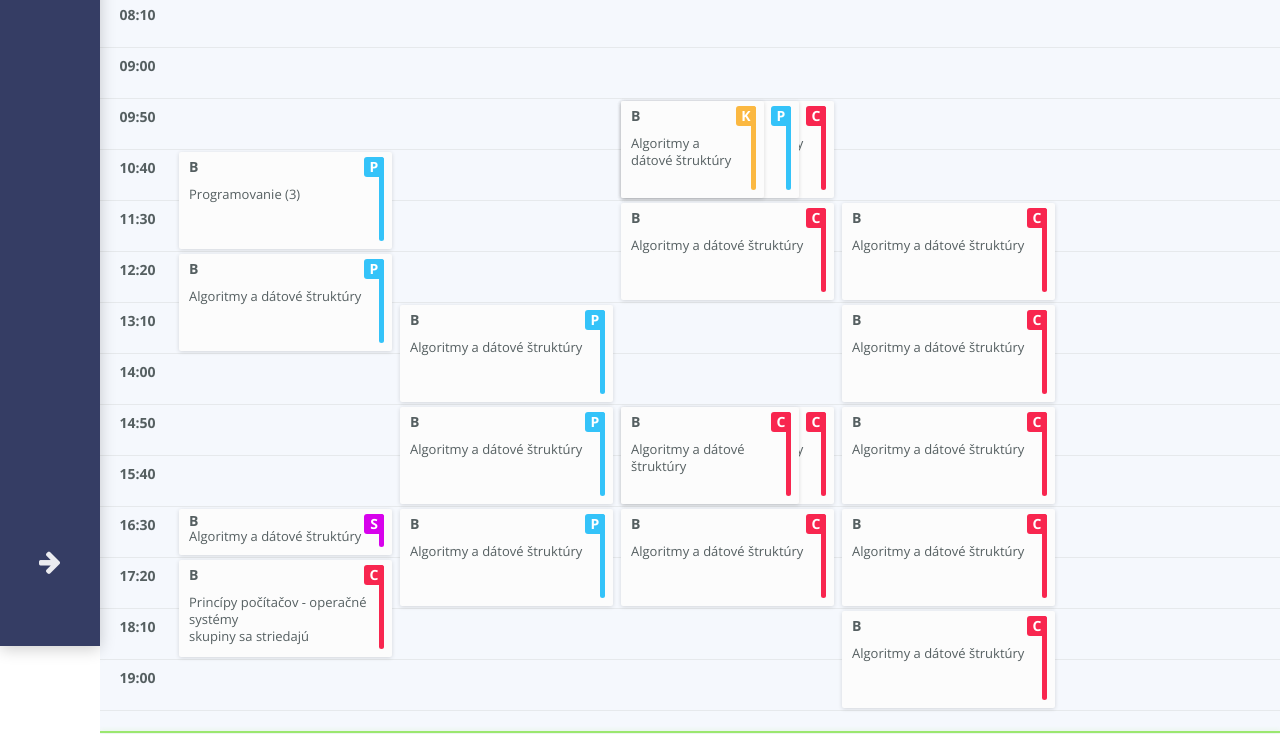
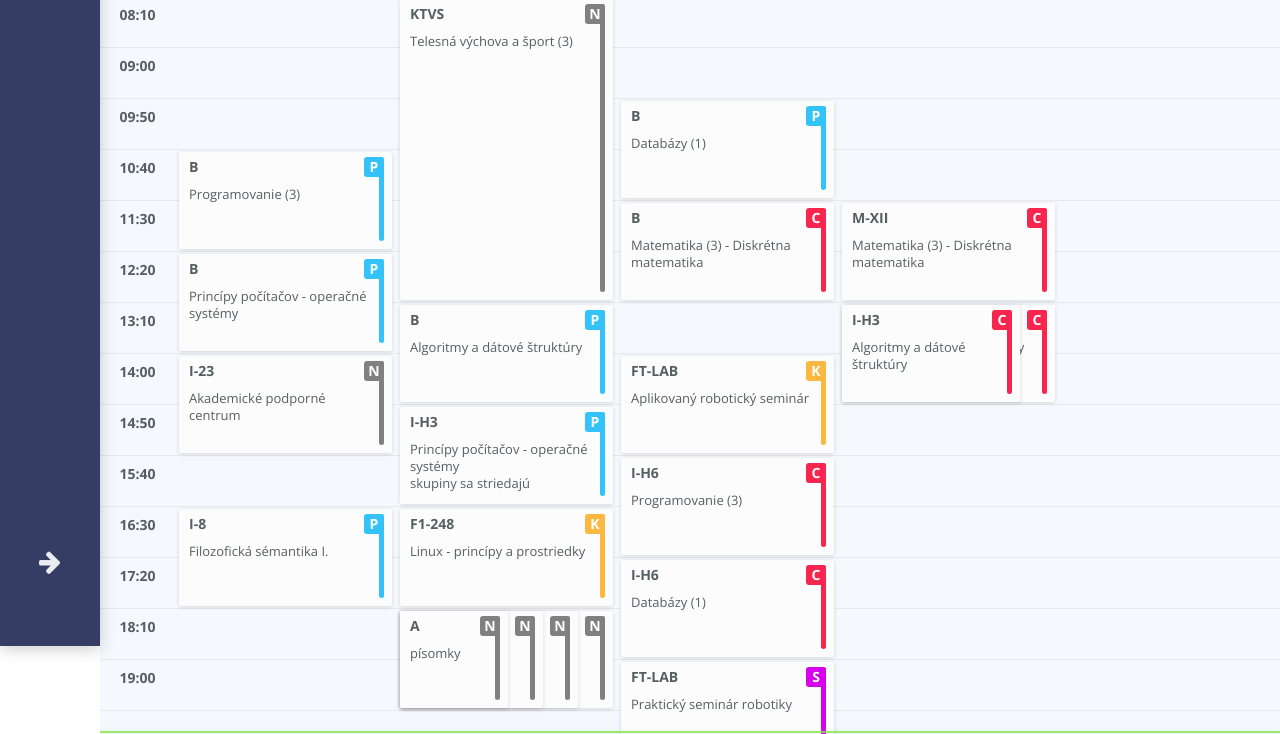
Before and after one commit to timoransky/candle, a website: page index.html in a window 1280 px wide. Shown: the part 154-888 px from the top of the page. Drawn offline with nearby package versions, Linux system fonts and the light colour scheme.

Commit message:
Final touches

```diff
--- a/assets/_src/sass/_colors.scss
+++ b/assets/_src/sass/_colors.scss
@@ -13,7 +13,10 @@ $text: #555f61;
     background-color: #fbb841;
 }
 %purple {
-    background-color: #d702ec;;
+    background-color: #d702ec;
+}
+%grey {
+    background-color: grey;
 }
 @mixin set-color($color) {
     @extend %#{$color};
--- a/assets/_src/sass/style.scss
+++ b/assets/_src/sass/style.scss
@@ -224,6 +224,10 @@ body {
 		color: white;
 		margin-bottom: 30px;
 
+		&:last-of-type {
+			margin-bottom: 0;
+		}
+
 		&_title {
 			font-size: 18px;
 			font-weight: 400;
@@ -265,6 +269,7 @@ body {
 
 				&::placeholder {
 					font-weight: 300;
+					color: #ebebeb;
 				}
 
 				@media screen and (max-width: 996px) {
@@ -342,12 +347,16 @@ body {
 	}
 
 	&__header_name {
-		font-size: 2em;
-		font-weight: 100;
 		color: #36434a;
 		display: block;
 		height: 100%;
 		padding-top: 40px;
+
+		h1 {
+			font-size: 2em;
+			font-weight: 100;
+			margin: 0;
+		}
 
 		@media screen and (max-width: 996px) {
 			padding: 0;
@@ -402,6 +411,7 @@ body {
 			display: flex;
 			justify-content: space-between;
 			align-items: center;
+			max-width: 500px;
 		}
 
 		i {
@@ -636,7 +646,7 @@ body {
 			line-height: 19px;
 		}
 
-		$list: red blue orange purple;
+		$list: red blue orange purple grey;
 
 		@each $color in $list {
 			&--color-#{$color} {
@@ -656,6 +666,9 @@ body {
 					}
 					@if $color == purple {
 						content: "S"
+					}
+					@if $color == grey {
+						content: "N"
 					}
 					@include set-color(#{$color});
 				}
--- a/assets/js/main.js
+++ b/assets/js/main.js
@@ -8,12 +8,16 @@ $( document ).ready(function() {
 		});
 
 		$('.timetable').scroll(function() {
-			console.log($('.timetable').scrollLeft());
 			$('.timetable__days').css('left', $('.timetable').scrollLeft() * -1);
 		});
 	} else {
 		$('#timetable__days').stick_in_parent();
 	}
+
+	$('.sidebar__element .fa-bars').on('click', function() {
+		$('#overlay').fadeToggle();
+		$('.sidebar__container').toggleClass('sidebar__container--expanded');
+	});
 
 	$('.sidebar__element .fa-arrow-right').on('click', function() {
 		$('#overlay').fadeIn();
@@ -21,11 +25,6 @@ $( document ).ready(function() {
 		$('.sidebar__element .fa-arrow-right').fadeOut("slow", function() {
 			$('.sidebar__element .fa-arrow-left').fadeIn();
 		});
-	});
-
-	$('.sidebar__element .fa-bars').on('click', function() {
-		$('#overlay').fadeToggle();
-		$('.sidebar__container').toggleClass('sidebar__container--expanded');
 	});
 
 	$('#sidebar__close, .sidebar__element .fa-arrow-left').on('click', function() {
@@ -41,12 +40,10 @@ $( document ).ready(function() {
 		if (numberOfLectures > 1) {
 			$(this).children().each(function (index) {
 				$(this).addClass('lecture_container__lecture--absolute');
-				console.log($(this).outerWidth() / numberOfLectures);
 				$(this).css('right', 4 + (35 * index));
 			});
 		}
 	});
-
 
 	setTimeIndicator();
 
@@ -64,8 +61,6 @@ function setTimeIndicator() {
 	} else {
 		$('.timetable__current_time').css('top', 0);
 	}
-
-
 }
 
 function getMinutes() {
--- a/index.html
+++ b/index.html
@@ -3,8 +3,8 @@
 
 <head>
     <meta charset="utf-8">
-    <meta http-equiv="X-UA-Compatible" content="IE=edge,chrome=1">
-    <title></title>
+    <meta http-equiv="X-UA-Compatible" content="IE=edge">
+    <title>Candle</title>
     <meta name="description" content="">
     <meta name="viewport" content="width=device-width, initial-scale=1">
 
@@ -32,57 +32,57 @@
             </div>
             <div class="sidebar__container">
                 <button class="sidebar__close" id="sidebar__close"><i class="fa fa-times" aria-hidden="true"></i></button>
-                <div class="sidebar__block">
-                    <h3 class="sidebar__block_title">Predmety a hodiny</h3>
+                <section class="sidebar__block">
+                    <h2 class="sidebar__block_title">Predmety a hodiny</h2>
                     <div class="sidebar__block_input">
                         <input type="text" placeholder="(názov/kód predmetu, učiteľ, miestnosť)">
                         <button>Hľadaj</button>
                     </div>
-                </div>
-                <div class="sidebar__block">
-                    <h3 class="sidebar__block_title">Rozvrhy pre učiteľov</h3>
+                </section>
+                <section class="sidebar__block">
+                    <h2 class="sidebar__block_title">Rozvrhy pre učiteľov</h2>
                     <div class="sidebar__block_input">
                         <input type="text" placeholder="(meno a/alebo priezvisko učiteľa)">
                         <button>Hľadaj</button>
                     </div>
-                </div>
-                <div class="sidebar__block">
-                    <h3 class="sidebar__block_title">Rozvrhy pre miestnosti</h3>
+                </section>
+                <section class="sidebar__block">
+                    <h2 class="sidebar__block_title">Rozvrhy pre miestnosti</h2>
                     <div class="sidebar__block_input">
                         <input type="text" placeholder="(názov miestnosti)">
                         <button>Hľadaj</button>
                     </div>
-                </div>
-                <div class="sidebar__block">
-                    <h3 class="sidebar__block_title">Rozvrhy pre krúžky</h3>
+                </section>
+                <section class="sidebar__block">
+                    <h2 class="sidebar__block_title">Rozvrhy pre krúžky</h2>
                     <div class="sidebar__block_input">
                         <input type="text" placeholder="(názov krúžku)">
                         <button>Hľadaj</button>
                     </div>
-                </div>
-                <div class="sidebar__block">
-                    <h3 class="sidebar__block_title">Nástroje</h3>
+                </section>
+                <section class="sidebar__block">
+                    <h2 class="sidebar__block_title">Nástroje</h2>
                     <div class="sidebar__block_input">
                         <ul>
-                            <li>Vyhľadávanie voľných miestností</li>
-                            <li>Vyhľadávanie hodín podľa času</li>
-                            <li>Aktuálne prebiehajúca výučba</li>
-                            <li>Aktuálne voľné miestnosti</li>
+                            <li><a href="#">Vyhľadávanie voľných miestností</a></li>
+                            <li><a href="#">Vyhľadávanie hodín podľa času</a></li>
+                            <li><a href="#">Aktuálne prebiehajúca výučba</a></li>
+                            <li><a href="#">Aktuálne voľné miestnosti</a></li>
                         </ul>
                     </div>
-                </div>
+                </section>
             </div>
         </div>
         <div class="content">
             <div class="content__header">
                 <div class="content__header_name">
-                    <p>Rozvrh kruzku 2AIN2</p>
+                    <h1>Rozvrh krúžku 2AIN2</h1>
                 </div>
                 <div class="content__header_controls">
                     <div class="content__header_user_row">
                         <a href="">Prihlásenie<i class="fa fa-user-circle-o" aria-hidden="true"></i></a>
                     </div>
-                    <div class="content__header_controls_row">
+                    <nav class="content__header_controls_row">
                         <i class="fa fa-share-alt" aria-hidden="true"></i>
                         <i class="fa fa-floppy-o" aria-hidden="true"></i>
                         <i class="fa fa-pencil" aria-hidden="true"></i>
@@ -91,7 +91,7 @@
                         <i class="fa fa-sign-in" aria-hidden="true"></i>
                         <i class="fa fa-sign-out" aria-hidden="true"></i>
                         <i class="fa fa-trash" aria-hidden="true"></i>
-                    </div>
+                    </nav>
                 </div>
             </div>
             <div class="content__timetable">
@@ -130,27 +130,27 @@
                         <div class="lecture_container lecture_container lecture_container--size-2">
                             <div class="lecture_container__lecture lecture_container__lecture--color-blue">
                                 <p class="lecture_container__lecture_room">B</p>
-                                <p class="lecture_container__lecture_name">Algoritmy a dátové štruktúry</p>
+                                <p class="lecture_container__lecture_name">Princípy počítačov - operačné systémy</p>
                             </div>
                         </div>
-                        <div class="lecture_container lecture_container--offset-3 lecture_container--size-1 lecture_container--color-purple">
-                            <div class="lecture_container__lecture lecture_container__lecture--color-purple">
-                                <p class="lecture_container__lecture_room">B</p>
-                                <p class="lecture_container__lecture_name">Algoritmy a dátové štruktúry</p>
+                        <div class="lecture_container lecture_container--size-2">
+                            <div class="lecture_container__lecture lecture_container__lecture--color-grey">
+                                <p class="lecture_container__lecture_room">I-23</p>
+                                <p class="lecture_container__lecture_name">Akademické podporné centrum</p>
                             </div>
                         </div>
-                        <div class="lecture_container lecture_container lecture_container--size-2">
-                            <div class="lecture_container__lecture lecture_container__lecture--color-red">
-                                <p class="lecture_container__lecture_room">B</p>
-                                <p class="lecture_container__lecture_name">Princípy počítačov - operačné systémy <br>skupiny sa striedajú</p>
+                        <div class="lecture_container lecture_container--offset-1 lecture_container lecture_container--size-2">
+                            <div class="lecture_container__lecture lecture_container__lecture--color-blue">
+                                <p class="lecture_container__lecture_room">I-8</p>
+                                <p class="lecture_container__lecture_name">Filozofická sémantika I.</p>
                             </div>
                         </div>
                     </div>
                     <div class="timetable__collum">
-                        <div class="lecture_container lecture_container--offset-6 lecture_container--size-2">
-                            <div class="lecture_container__lecture lecture_container__lecture--color-blue">
-                                <p class="lecture_container__lecture_room">B</p>
-                                <p class="lecture_container__lecture_name">Algoritmy a dátové štruktúry</p>
+                        <div class="lecture_container lecture_container--size-6">
+                            <div class="lecture_container__lecture lecture_container__lecture--color-grey">
+                                <p class="lecture_container__lecture_room">KTVS</p>
+                                <p class="lecture_container__lecture_name">Telesná výchova a šport (3)</p>
                             </div>
                         </div>
                         <div class="lecture_container lecture_container--size-2">
@@ -161,77 +161,87 @@
                         </div>
                         <div class="lecture_container lecture_container--size-2">
                             <div class="lecture_container__lecture lecture_container__lecture--color-blue">
+                                <p class="lecture_container__lecture_room">I-H3</p>
+                                <p class="lecture_container__lecture_name">Princípy počítačov - operačné systémy <br>skupiny sa striedajú</p>
+                            </div>
+                        </div>
+                        <div class="lecture_container lecture_container--size-2">
+                            <div class="lecture_container__lecture lecture_container__lecture--color-orange">
+                                <p class="lecture_container__lecture_room">F1-248</p>
+                                <p class="lecture_container__lecture_name">Linux - princípy a prostriedky</p>
+                            </div>
+                        </div>
+                        <div class="lecture_container lecture_container--size-2">
+                            <div class="lecture_container__lecture lecture_container__lecture--color-grey">
+                                <p class="lecture_container__lecture_room">F1</p>
+                                <p class="lecture_container__lecture_name">písomky</p>
+                            </div>
+                            <div class="lecture_container__lecture lecture_container__lecture--color-grey">
+                                <p class="lecture_container__lecture_room">F2</p>
+                                <p class="lecture_container__lecture_name">písomky</p>
+                            </div>
+                            <div class="lecture_container__lecture lecture_container__lecture--color-grey">
                                 <p class="lecture_container__lecture_room">B</p>
-                                <p class="lecture_container__lecture_name">Algoritmy a dátové štruktúry</p>
+                                <p class="lecture_container__lecture_name">písomky</p>
+                            </div>
+                            <div class="lecture_container__lecture lecture_container__lecture--color-grey">
+                                <p class="lecture_container__lecture_room">A</p>
+                                <p class="lecture_container__lecture_name">písomky</p>
                             </div>
                         </div>
                     </div>
                     <div class="timetable__collum">
                         <div class="lecture_container lecture_container--offset-2 lecture_container--size-2">
-                            <div class="lecture_container__lecture lecture_container__lecture--color-red">
-                                <p class="lecture_container__lecture_room">B</p>
-                                <p class="lecture_container__lecture_name">Algoritmy a dátové štruktúry</p>
-                            </div>
                             <div class="lecture_container__lecture lecture_container__lecture--color-blue">
                                 <p class="lecture_container__lecture_room">B</p>
-                                <p class="lecture_container__lecture_name">Algoritmy a dátové štruktúry</p>
-                            </div>
-                            <div class="lecture_container__lecture lecture_container__lecture--color-orange">
-                                <p class="lecture_container__lecture_room">B</p>
-                                <p class="lecture_container__lecture_name">Algoritmy a dátové štruktúry</p>
+                                <p class="lecture_container__lecture_name">Databázy (1)</p>
                             </div>
                         </div>
                         <div class="lecture_container lecture_container--size-2">
                             <div class="lecture_container__lecture lecture_container__lecture--color-red">
                                 <p class="lecture_container__lecture_room">B</p>
-                                <p class="lecture_container__lecture_name">Algoritmy a dátové štruktúry</p>
+                                <p class="lecture_container__lecture_name">Matematika (3) - Diskrétna matematika</p>
                             </div>
                         </div>
-                        <div class="lecture_container lecture_container--offset-2 lecture_container--size-2 lecture_container--color-orange">
-                            <div class="lecture_container__lecture lecture_container__lecture--color-red">
-                                <p class="lecture_container__lecture_room">B</p>
-                                <p class="lecture_container__lecture_name">Algoritmy a dátové štruktúry</p>
-                            </div>
-                            <div class="lecture_container__lecture lecture_container__lecture--color-red">
-                                <p class="lecture_container__lecture_room">B</p>
-                                <p class="lecture_container__lecture_name">Algoritmy a dátové štruktúry</p>
+                        <div class="lecture_container lecture_container--offset-1 lecture_container--size-2">
+                            <div class="lecture_container__lecture lecture_container__lecture--color-orange">
+                                <p class="lecture_container__lecture_room">FT-LAB</p>
+                                <p class="lecture_container__lecture_name">Aplikovaný robotický seminár</p>
                             </div>
                         </div>
                         <div class="lecture_container lecture_container--size-2">
                             <div class="lecture_container__lecture lecture_container__lecture--color-red">
-                                <p class="lecture_container__lecture_room">B</p>
-                                <p class="lecture_container__lecture_name">Algoritmy a dátové štruktúry</p>
+                                <p class="lecture_container__lecture_room">I-H6</p>
+                                <p class="lecture_container__lecture_name">Programovanie (3)</p>
+                            </div>
+                        </div>
+                        <div class="lecture_container lecture_container--size-2">
+                            <div class="lecture_container__lecture lecture_container__lecture--color-red">
+                                <p class="lecture_container__lecture_room">I-H6</p>
+                                <p class="lecture_container__lecture_name">Databázy (1)</p>
+                            </div>
+                        </div>
+                        <div class="lecture_container lecture_container--size-2">
+                            <div class="lecture_container__lecture lecture_container__lecture--color-purple">
+                                <p class="lecture_container__lecture_room">FT-LAB</p>
+                                <p class="lecture_container__lecture_name">Praktický seminár robotiky</p>
                             </div>
                         </div>
                     </div>
                     <div class="timetable__collum">
                         <div class="lecture_container lecture_container--offset-4 lecture_container--size-2">
                             <div class="lecture_container__lecture lecture_container__lecture--color-red">
-                                <p class="lecture_container__lecture_room">B</p>
-                                <p class="lecture_container__lecture_name">Algoritmy a dátové štruktúry</p>
+                                <p class="lecture_container__lecture_room">M-XII</p>
+                                <p class="lecture_container__lecture_name">Matematika (3) - Diskrétna matematika</p>
                             </div>
                         </div>
                         <div class="lecture_container lecture_container--size-2">
                             <div class="lecture_container__lecture lecture_container__lecture--color-red">
-                                <p class="lecture_container__lecture_room">B</p>
+                                <p class="lecture_container__lecture_room">I-H6</p>
                                 <p class="lecture_container__lecture_name">Algoritmy a dátové štruktúry</p>
                             </div>
-                        </div>
-                        <div class="lecture_container lecture_container--size-2">
                             <div class="lecture_container__lecture lecture_container__lecture--color-red">
-                                <p class="lecture_container__lecture_room">B</p>
-                                <p class="lecture_container__lecture_name">Algoritmy a dátové štruktúry</p>
-                            </div>
-                        </div>
-                        <div class="lecture_container lecture_container--size-2 lecture_container--color-orange">
-                            <div class="lecture_container__lecture lecture_container__lecture--color-red">
-                                <p class="lecture_container__lecture_room">B</p>
-                                <p class="lecture_container__lecture_name">Algoritmy a dátové štruktúry</p>
-                            </div>
-                        </div>
-                        <div class="lecture_container lecture_container--size-2">
-                            <div class="lecture_container__lecture lecture_container__lecture--color-red">
-                                <p class="lecture_container__lecture_room">B</p>
+                                <p class="lecture_container__lecture_room">I-H3</p>
                                 <p class="lecture_container__lecture_name">Algoritmy a dátové štruktúry</p>
                             </div>
                         </div>
```
Also changed, not shown: assets/_src/js/main.js (+5 -10 lines), assets/css/style.css, assets/css/style.min.css.
